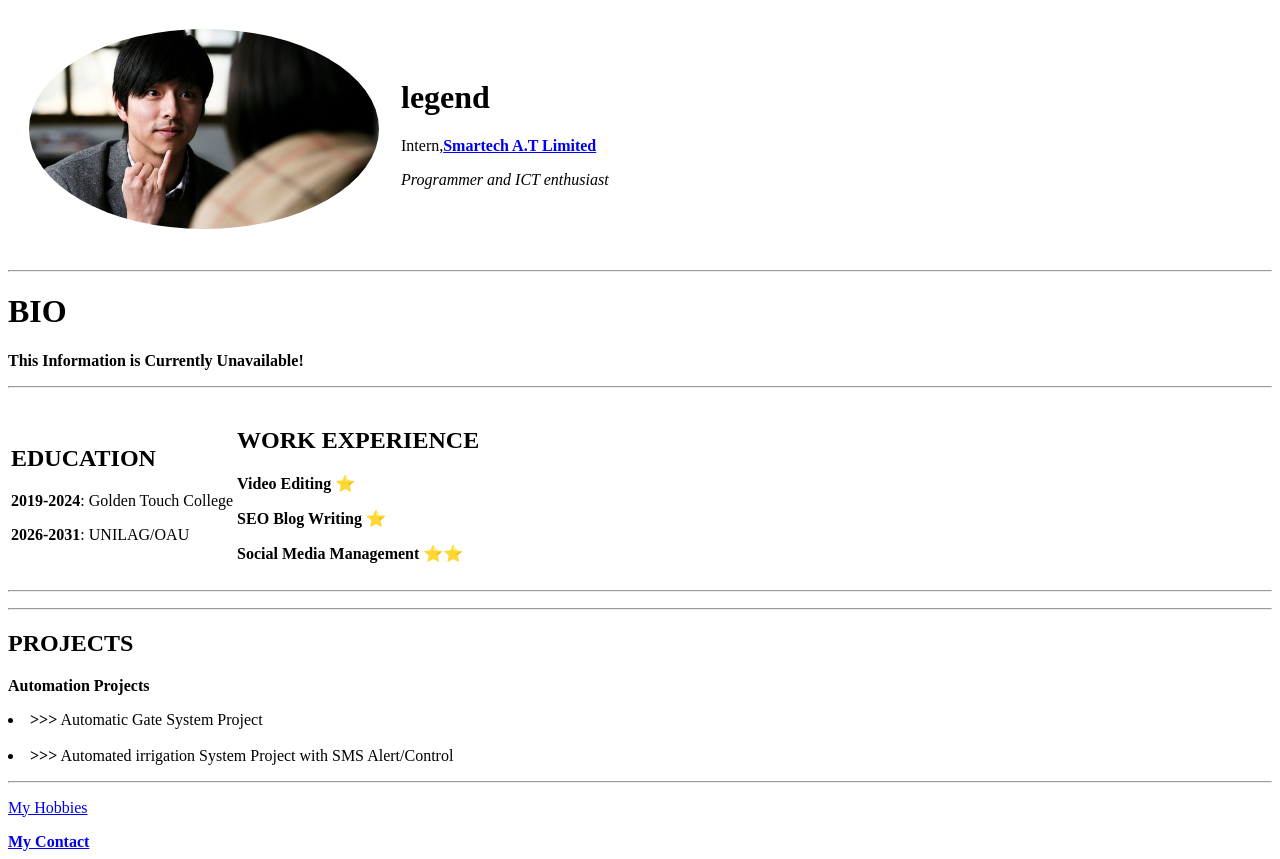
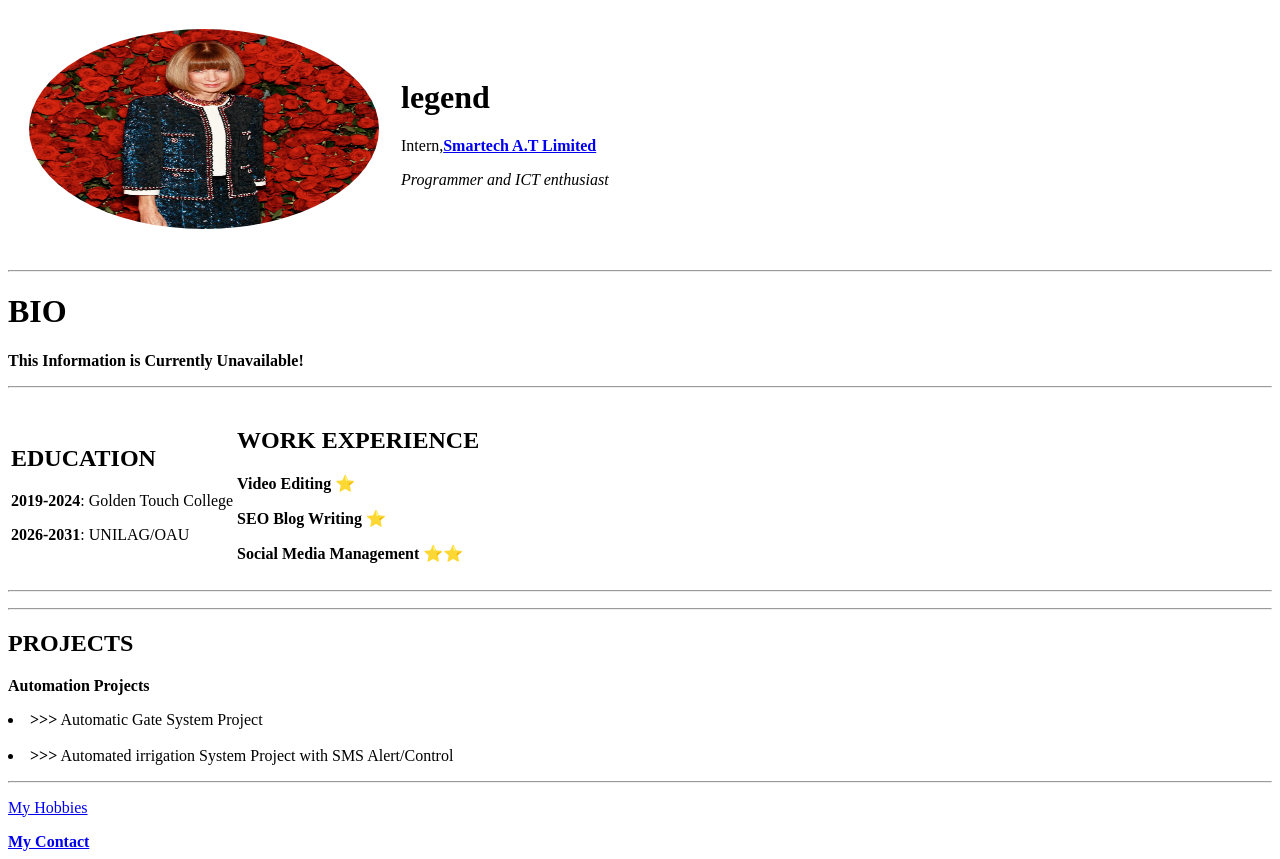
Before and after one commit to legendgodspower/personal-Web, a plain HTML site: page index.html in a window 1280 px wide. Drawn offline with Linux system fonts and the light colour scheme.

Commit message:
Update index.html
changed image

```diff
--- a/index.html
+++ b/index.html
@@ -9,7 +9,7 @@
 <body>
   <table cellspacing="20">
     <tr>
-      <td><img src="Images\Silenced (2011).jpg" alt="Always Silent Proves All" style="width: 350px; height: 200px; border-radius:50%"> </td>
+      <td><img src="Images/Anna.webp" alt="Always Silent Proves All" style="width: 350px; height: 200px; border-radius:50%"> </td>
       <td>
         <h1>legend</h1>
         <p>Intern,<b><a href="https://www.smartechmolabs.com" target="_blank">Smartech A.T Limited</a> </b></p>
```
